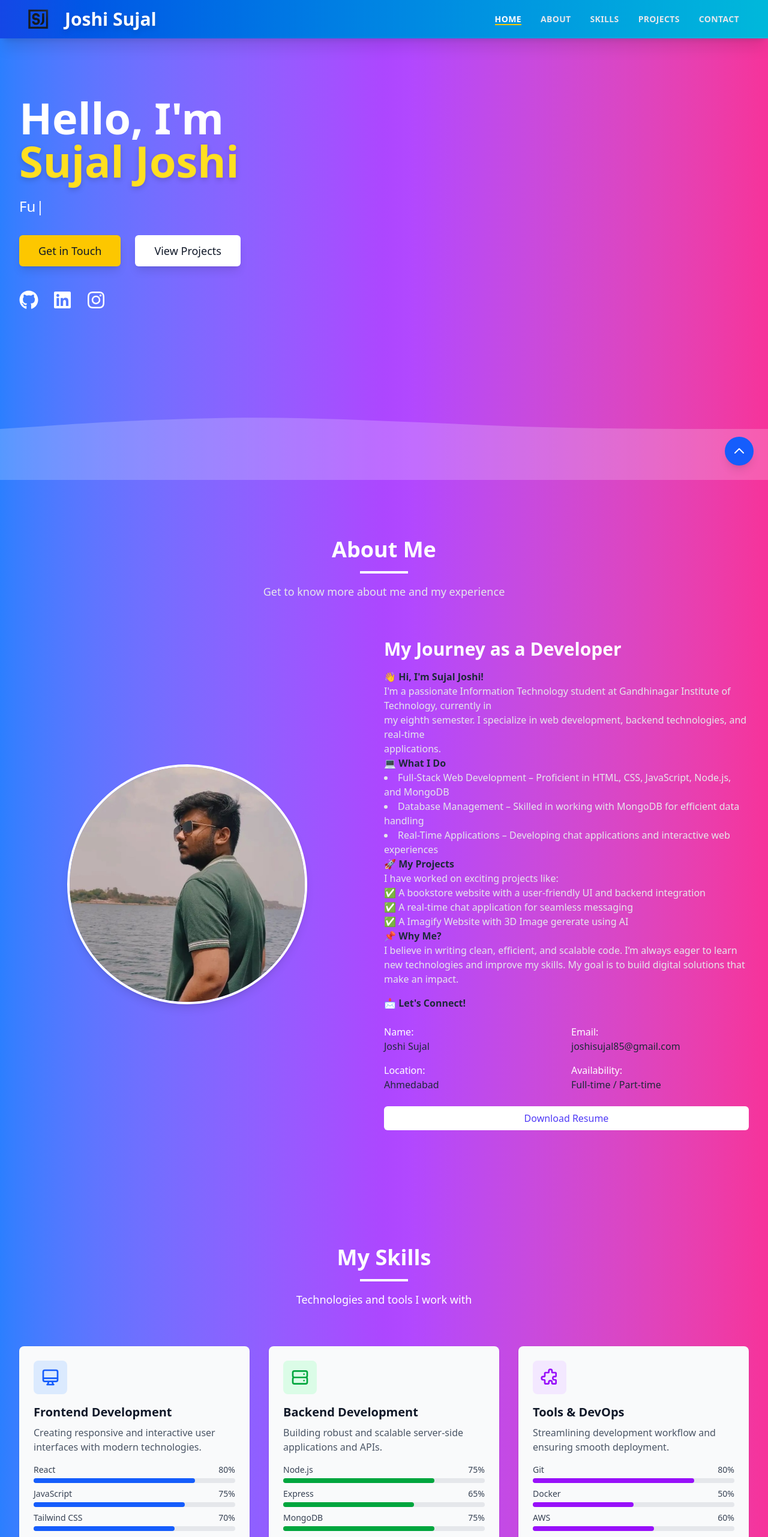
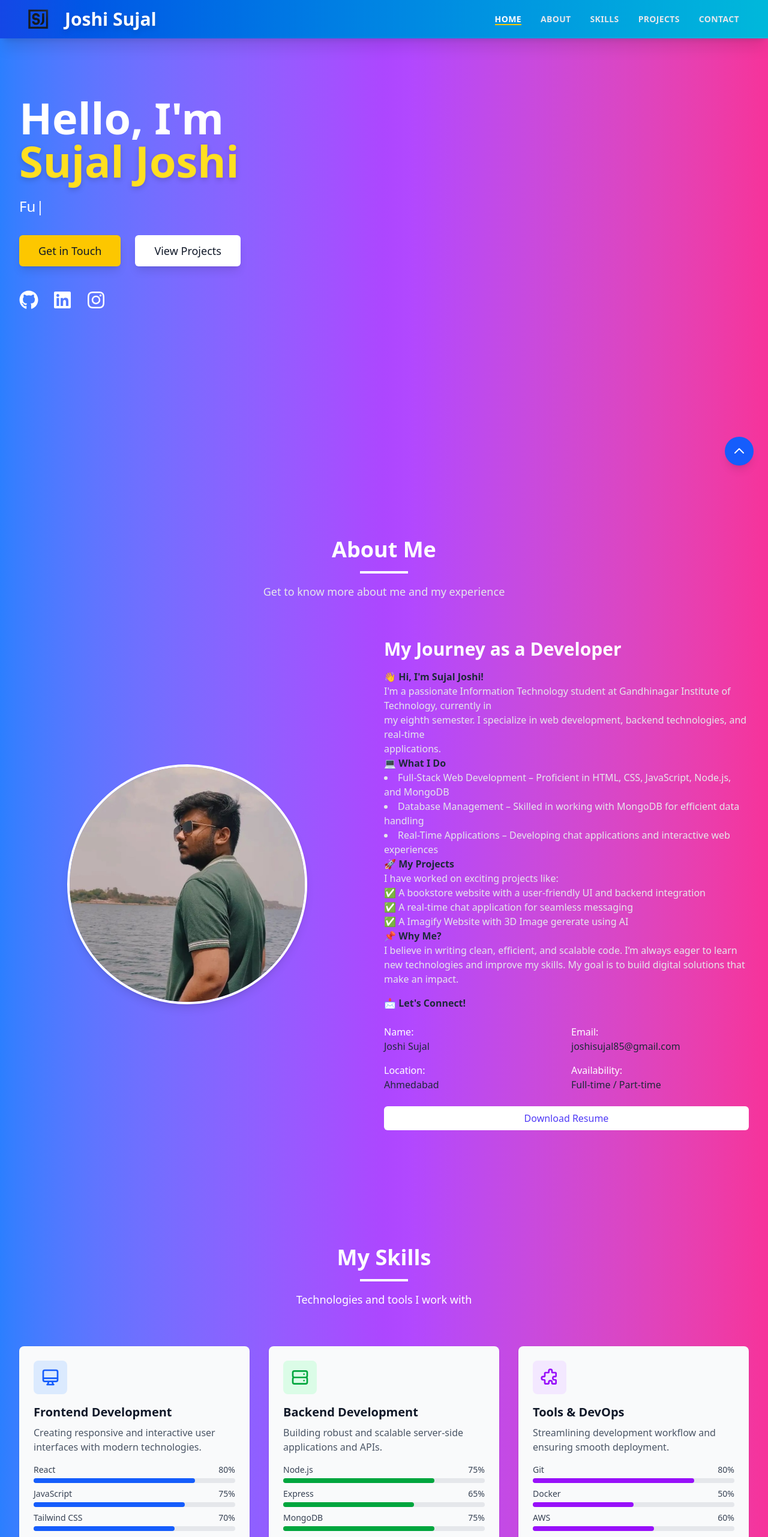
Before and after one commit to sj6742/Portfolio, a React (Vite) app: page / in a window 1280 px wide. Shown: the top 2562 px of the page at 60% size. Built offline with nearby package versions, Linux system fonts and the light colour scheme.

Commit message:
Update Home.jsx

```diff
--- a/src/pages/Home.jsx
+++ b/src/pages/Home.jsx
@@ -249,7 +249,7 @@
             className="relative pt-40 pb-40 text-white overflow-hidden bg-gradient-to-r from-blue-500 via-purple-500 to-pink-500 w-full h-screen"
         >
             {/* Wavy SVG Background - Responsive */}
-            <div className="absolute top-0 left-0 w-full h-full overflow-hidden z-0">
+            <div className="absolute top-0 left-0 w-full h-full overflow-hidden z-0 sm:hidden">
     <svg className="absolute bottom-0 left-0 w-full h-auto" xmlns="http://www.w3.org/2000/svg" viewBox="0 0 1440 320">
         <path
             fill="rgba(255, 255, 255, 0.2)"
@@ -267,6 +267,7 @@
         </path>
     </svg>
 </div>
+
 
             {/* Content */}
             <div className="container relative mx-auto px-4 sm:px-6 lg:px-8 flex flex-col md:flex-row items-center justify-between">
@@ -296,7 +297,7 @@
                     >
                         <Typewriter
                             options={{
-                                strings: ["Full Stack Developer", "React Enthusiast", "JavaScript Lover"],
+                                strings: ["Full Stack Developer", "React Enthusiast", "Python Passionate"],
                                 autoStart: true,
                                 loop: true,
                             }}
@@ -362,8 +363,8 @@
                 </motion.div>
             </div>
         </section>
+
       {/* About Section */}
-
     <section
         id="about"
         className="py-24 bg-gradient-to-r from-blue-500 via-purple-500 to-pink-500 text-white overflow-hidden"
@@ -572,6 +573,7 @@
                 { name: "Node.js", percentage: 75 },
                 { name: "Express", percentage: 65 },
                 { name: "MongoDB", percentage: 75 },
+                { name: "Python", percentage: 60 },
                 ].map((skill) => (
                 <div key={skill.name}>
                     <div className="flex justify-between mb-1">
```
Lines whose indentation alone changed are shown as unchanged.
